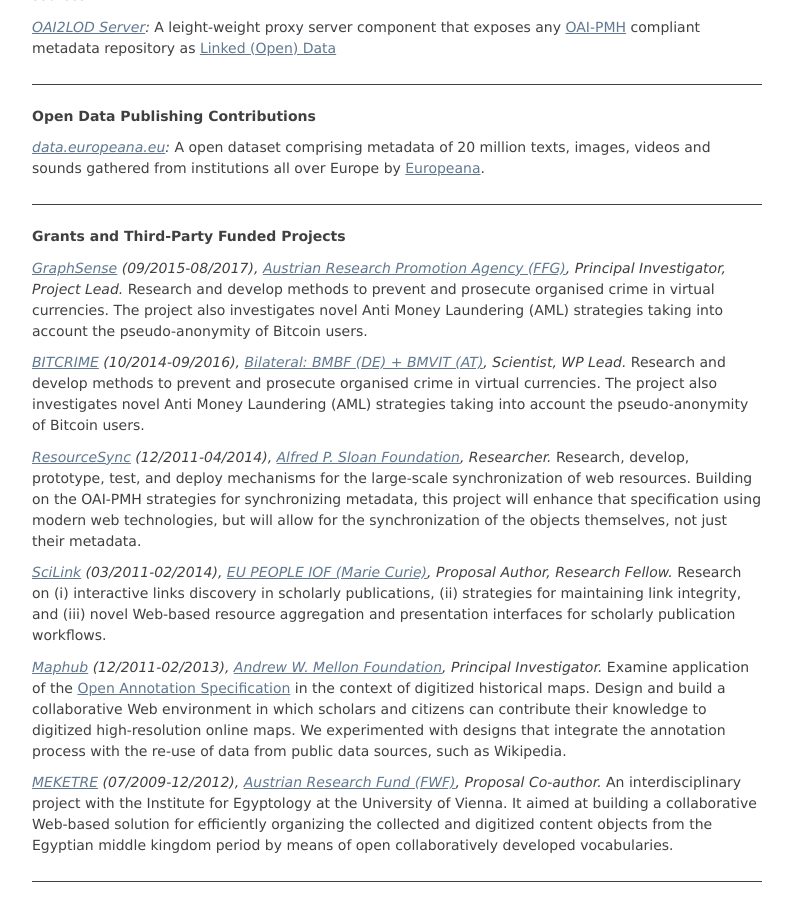
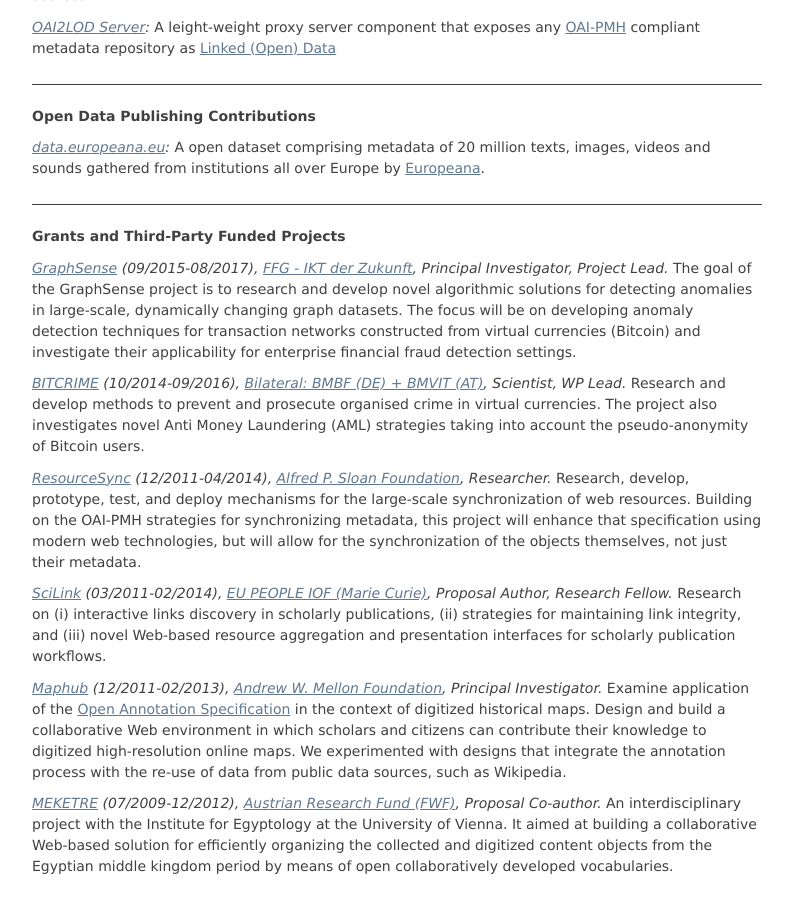
Before and after one commit to behas/behas.github.com, a Jekyll site: the page built from index.html, in a window 1280 px wide and 900 px high, scrolled down 1749 px. Shown: the whole window, without its empty margins (243-1036 px from the left). Built offline with Jekyll 4.4.1, drawn with Linux system fonts in a browser that asks for light colours.

Commit message:
fixed graphsense description

```diff
--- a/_data/projects.yml
+++ b/_data/projects.yml
@@ -2,12 +2,11 @@
   uri: "https://www.graphsense.info"
   start_date: "2015-09-01"
   end_date: "2017-08-30"
-  funding_source: "Austrian Research Promotion Agency (FFG)"
+  funding_source: "FFG - IKT der Zukunft"
+  funding_source_uri: "https://www.ffg.at/"
   role: "Principal Investigator, Project Lead"
   description: |
-    Research and develop methods to prevent and prosecute organised crime in
-    virtual currencies. The project also investigates novel Anti Money Laundering
-    (AML) strategies taking into account the pseudo-anonymity of Bitcoin users.
+    The goal of the GraphSense project is to research and develop novel algorithmic solutions for detecting anomalies in large-scale, dynamically changing graph datasets. The focus will be on developing anomaly detection techniques for transaction networks constructed from virtual currencies (Bitcoin) and investigate their applicability for enterprise financial fraud detection settings.
 
 - acronym: "BITCRIME"
   uri: "https://www.bitcrime.de/"
```
